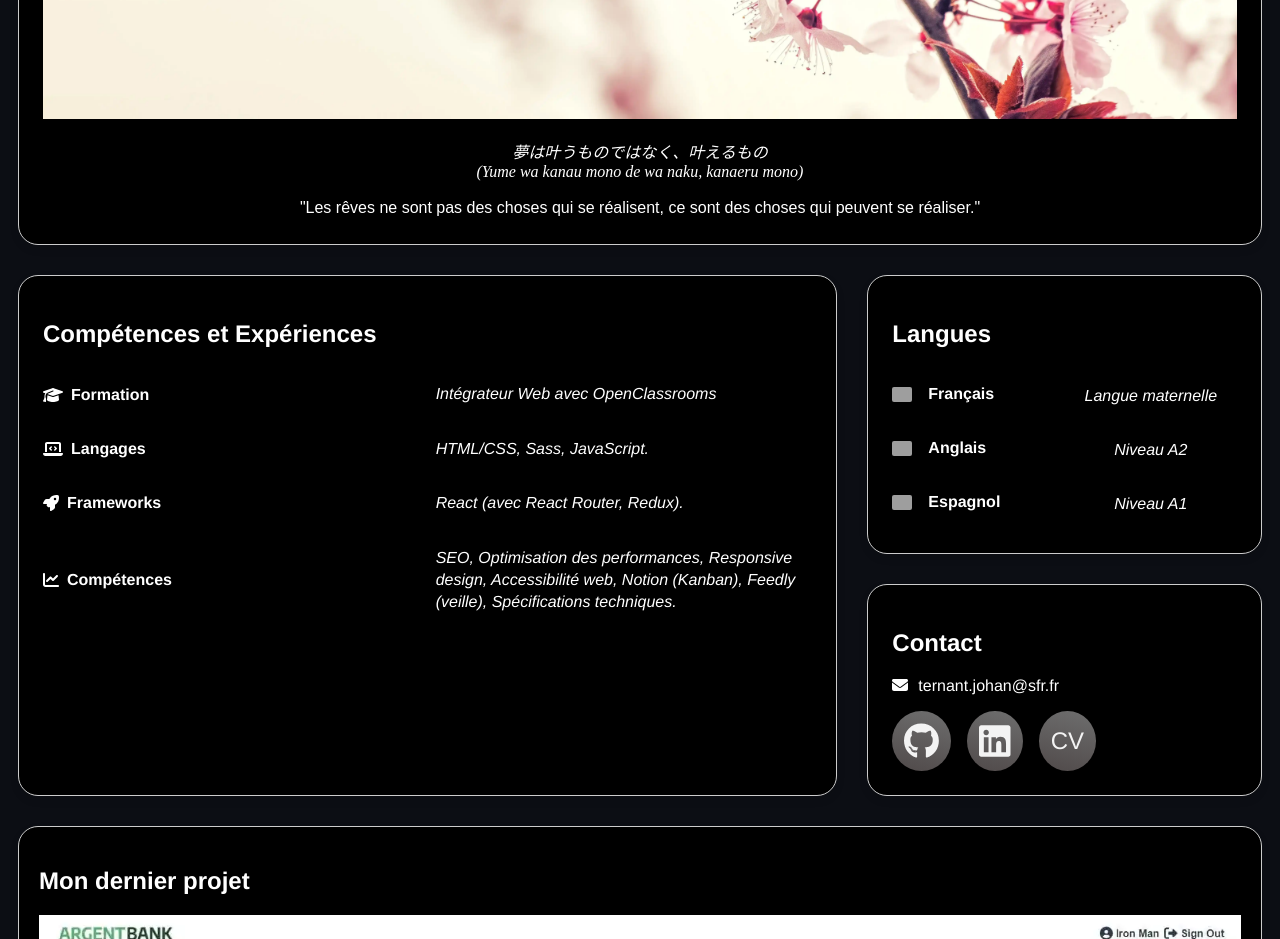
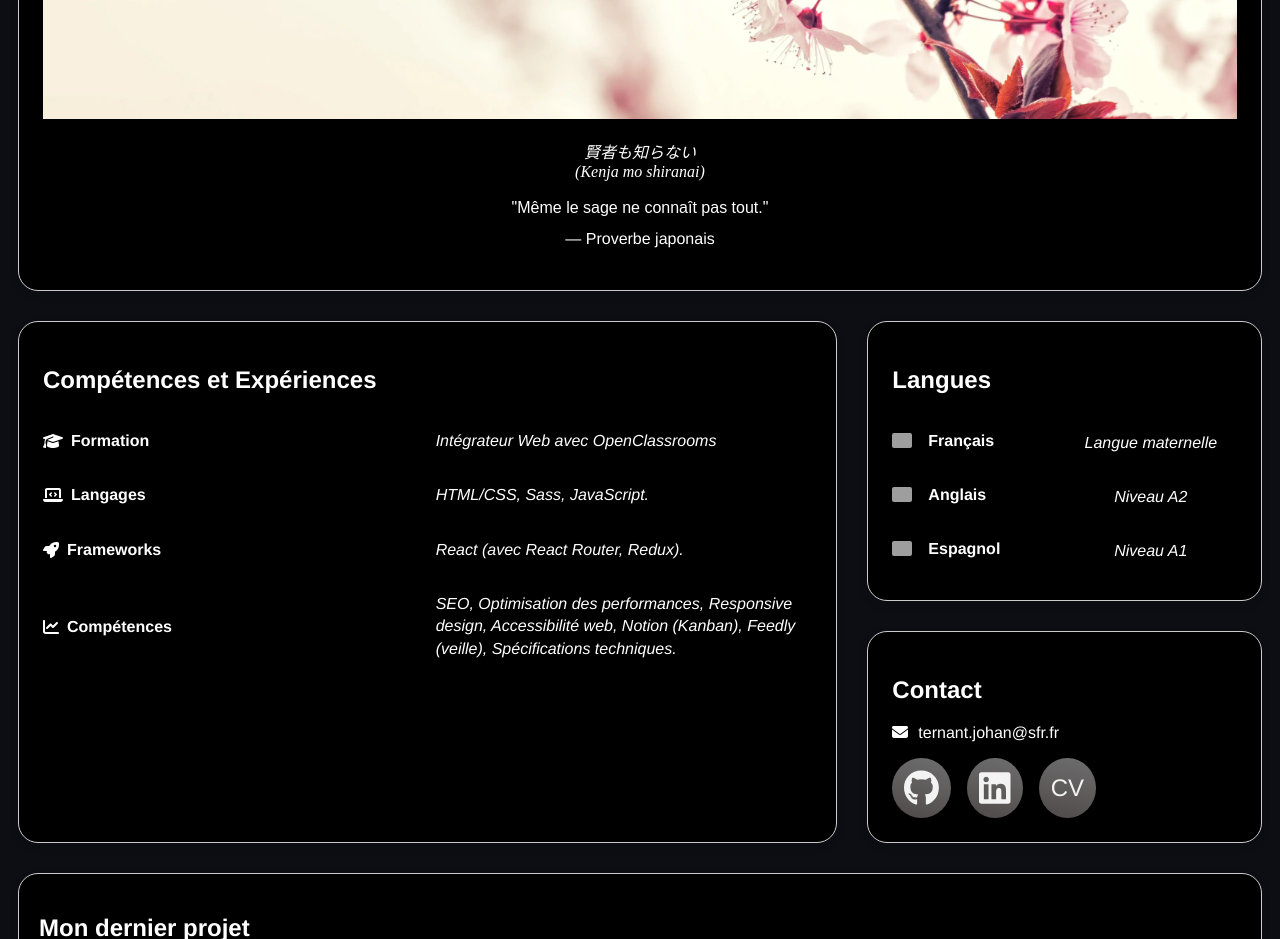
Before and after one commit to Johan-Tnt/Mon-Portfolio-Johan-Ternant, a React (Vite) app in the folder portfolio-johan-ternant/: page / in a window 1280 px wide. Shown: the part 980-1919 px from the top of the page. Built offline with nearby package versions, Linux system fonts and the light colour scheme; grey boxes are pictures that could not be loaded.

Commit message:
Bug fixes Added content in the bento box presentation.

```diff
--- a/portfolio-johan-ternant/src/components/pages/home.jsx
+++ b/portfolio-johan-ternant/src/components/pages/home.jsx
@@ -33,15 +33,15 @@ const Home = () => {
             alt=""
           />
           <blockquote className="quote">
-            夢は叶うものではなく、叶えるもの
+            賢者も知らない
             <footer>
-              <span>(Yume wa kanau mono de wa naku, kanaeru mono)</span>
+              <span>(Kenja mo shiranai)</span>
             </footer>
           </blockquote>
           <span className="translation">
-            &quot;Les rêves ne sont pas des choses qui se réalisent, ce sont des
-            choses qui peuvent se réaliser.&quot;
+            &quot;Même le sage ne connaît pas tout.&quot;
           </span>
+          <p className="author">— Proverbe japonais</p>
         </BentoBox>
 
         {/* Bloc compétences et expériences */}
--- a/portfolio-johan-ternant/src/sass/home.scss
+++ b/portfolio-johan-ternant/src/sass/home.scss
@@ -26,12 +26,16 @@
       font-style: italic;
       text-align: center;
     }
-
     .translation {
       display: flex;
       justify-content: center;
       font-family: Arial, sans-serif;
       line-height: 1.4;
+    }
+    .author {
+      font-size: 1em;
+      text-align: center;
+      margin-top: 0.5em;
     }
   }
 
```
